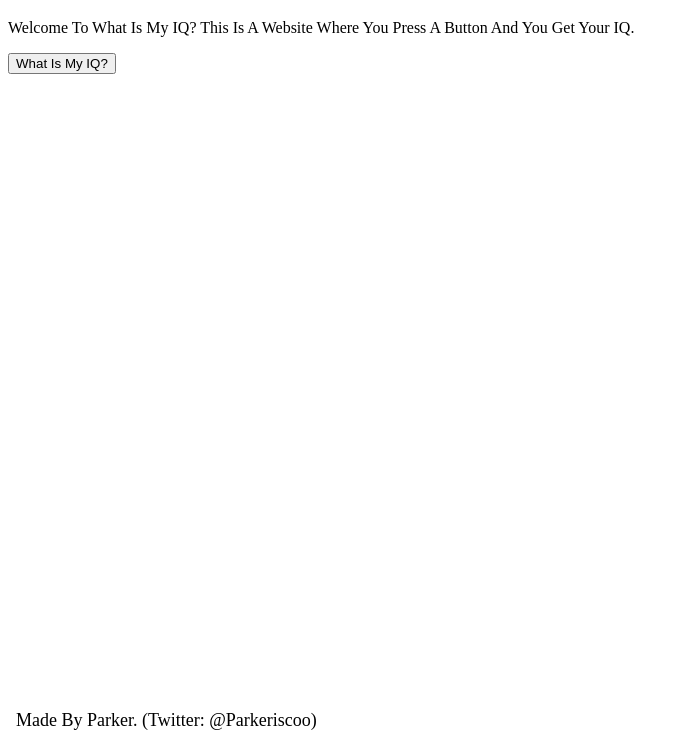
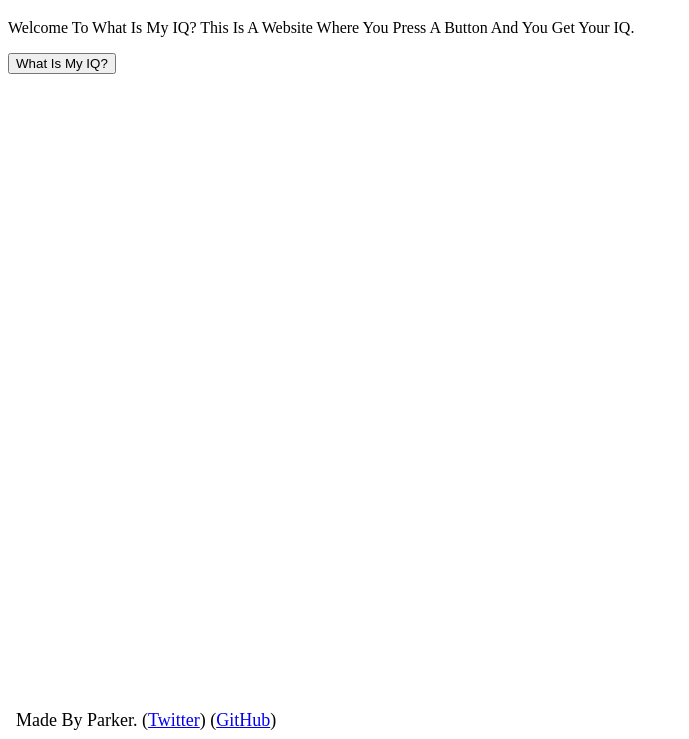
Before and after one commit to Parkeriscoo/What-Is-My-IQ, a plain HTML site: page index.html in a window 1280 px wide. Shown: the part 61-800 px from the top of the page, without its empty margins (0-689 px from the left). Drawn offline with Linux system fonts and the light colour scheme.

Commit message:
Update index.html

```diff
--- a/index.html
+++ b/index.html
@@ -17,7 +17,7 @@
 </head>
 <body>
 
-<div class="bottomleft">Made By Parker. (Twitter: @Parkeriscoo)</div>
+<div class="bottomleft">Made By Parker. (<a href="https://twitter.com/Parkeriscoo">Twitter</a>) (<a href="https://github.com/Parkeriscoo">GitHub</a>)</div>
 
 </body>
 </html>
```
